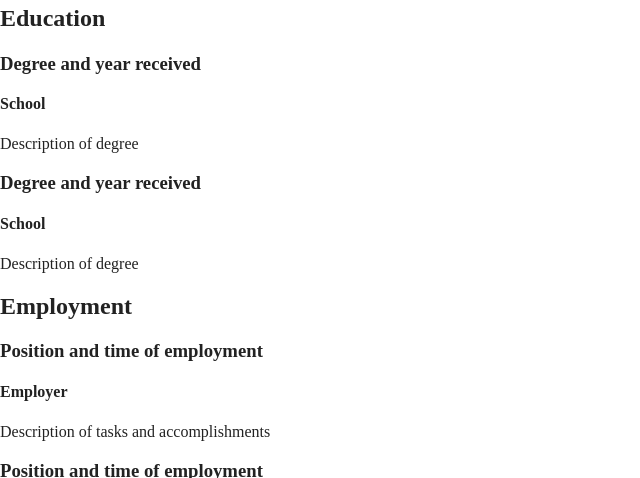
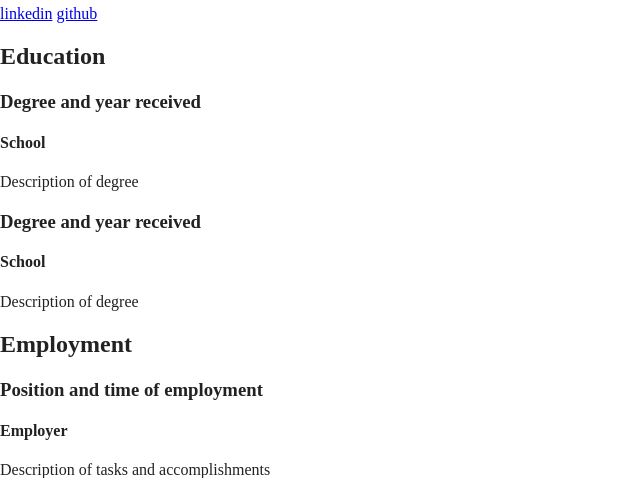
Before and after one commit to jessworks/mi-html-css-inlamning1-cv, a website built with Parcel: page html5-boilerplate_v8.0.0/index.html in a window 1280 px wide. Shown: the part 622-1100 px from the top of the page, without its empty margins (0-640 px from the left). Built offline with nearby package versions, Linux system fonts and the light colour scheme.

Commit message:
Social media linked.

```diff
--- a/html5-boilerplate_v8.0.0/index.html
+++ b/html5-boilerplate_v8.0.0/index.html
@@ -32,8 +32,8 @@
   </header>
 
   <aside>
-    <a></a><!--SoMe-->
-    <a></a>
+    <a href="https://www.linkedin.com/in/jessika-ljungberg/">linkedin</a>
+    <a href="https://github.com/jessworks">github</a>
     <blockquote></blockquote>
     <dl><!--kompetenser-->
       <dt></dt>
```
